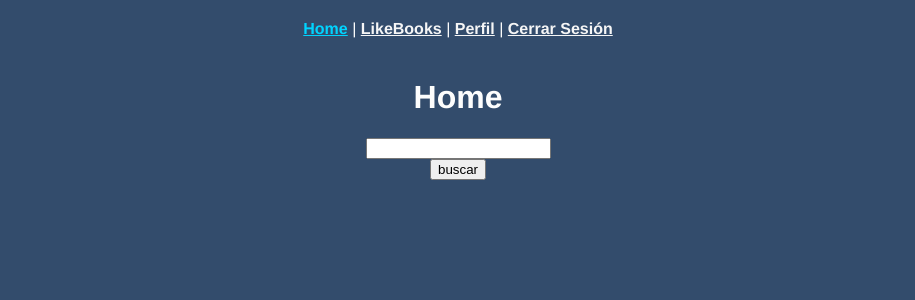
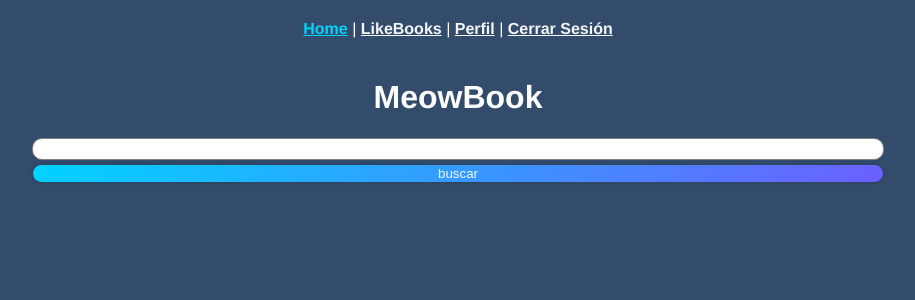
Before and after one commit to AaronCS25/MeowBook---DBP---P2, a Vue app in the folder frontend/meowbook/: page /home in a window 1280 px wide. Shown: the top 300 px of the page, without its empty margins (182-1097 px from the left). Built offline with nearby package versions, Linux system fonts and the light colour scheme.

Commit message:
Update Home.vue
STYLES

```diff
--- a/frontend/meowbook/src/views/Home.vue
+++ b/frontend/meowbook/src/views/Home.vue
@@ -1,12 +1,13 @@
 <template>
-  <div>
-    <h1>Home</h1>
-    <input type="text" v-model="search" />
+  <div class="content">
+    <h1>MeowBook</h1>
     <form @submit.prevent="buscar">
+      <input class="barra" type="text" v-model="search" />
       <button type="submit" id="submit">buscar</button>
     </form>
+    <div class="libros-container">
       <div v-for="dato in lists" :key="dato.libro_id">
-      <ul style="border: 1px solid black">
+        <ul class="libro-container" style="border: 1px solid black">
           <li class="libro">
             <h4>{{ dato.libro_titulo }}</h4>
             <ul class="conjunto-libros">
@@ -16,6 +17,7 @@
             </ul>
           </li>
         </ul>
+      </div>
     </div>
   </div>
 </template>
@@ -49,6 +51,11 @@ export default {
 </script>
 
 <style>
+.content {
+  position: relative;
+  width: 80%;
+  margin: 0 auto;
+}
 .libro {
   display: flex;
   text-decoration: none;
@@ -65,4 +72,47 @@ export default {
   text-decoration: none;
   justify-content: left;
 }
+
+.barra {
+  z-index: 1;
+  width: 80%;
+  height: 100%;
+  font-size: 0.9em;
+  padding: 2px 15px;
+  border: grey solid 1px;
+  border-radius: 10px;
+}
+
+.barra:focus {
+  outline: none;
+  border: none;
+}
+
+#submit {
+  box-shadow: 0 0 5px rgba(0, 0, 0, 0.2);
+  height: 100%;
+  width: 18%;
+  border-radius: 48px;
+  margin: 5px;
+  width: 83%;
+  background: rgb(0, 212, 255);
+  background: linear-gradient(
+    141deg,
+    rgba(0, 212, 255, 1) 0%,
+    rgba(108, 95, 255, 1) 100%
+  );
+  border: none;
+  color: aliceblue;
+  border-radius: 10px;
+}
+
+.libros-container {
+  margin-top: 20px;
+  position: relative;
+}
+
+.libro-container {
+  margin: 0;
+  box-sizing: border-box;
+}
 </style>
```
Lines whose indentation alone changed are shown as unchanged.
